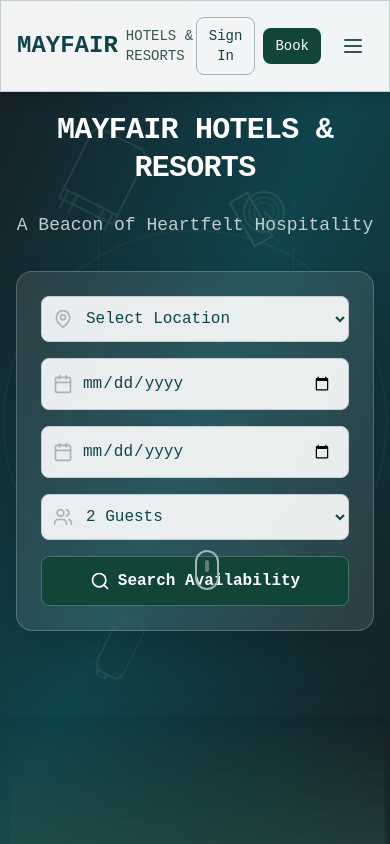
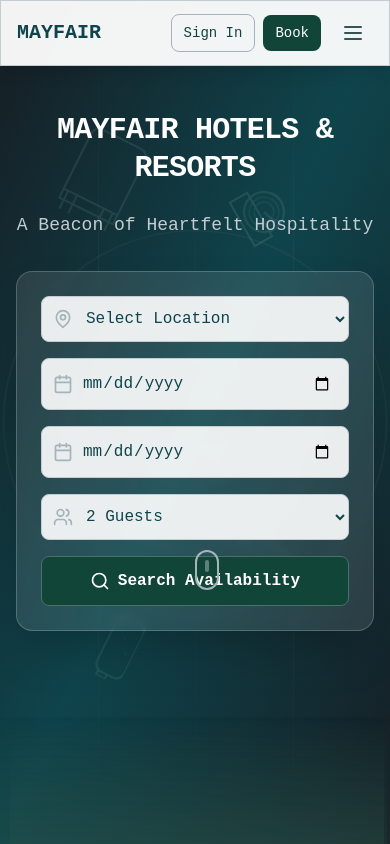
Before and after one commit to saswatnayak1998/demo0, a Next.js app: page / in a window 390 px wide. Shown: the top 844 px of the page. Built offline with nearby package versions, Linux system fonts and the light colour scheme.

Commit message:
first commit

```diff
--- a/components/Header.tsx
+++ b/components/Header.tsx
@@ -45,19 +45,19 @@ export default function Header() {
 
       {/* Main Header */}
       <div className="max-w-7xl mx-auto px-4 sm:px-6 lg:px-8">
-        <div className="flex items-center justify-between py-4">
+        <div className="flex items-center justify-between py-3">
           {/* Logo */}
-          <div className="flex items-center">
-            <div className="text-2xl font-sans font-bold text-primary-900">
+          <div className="flex items-center flex-1 min-w-0">
+            <div className="text-xl sm:text-2xl font-sans font-bold text-primary-900 truncate">
               MAYFAIR
             </div>
-            <div className="ml-2 text-sm text-primary-700 font-sans">
+            <div className="ml-2 text-sm text-primary-700 font-sans hidden sm:block truncate">
               HOTELS & RESORTS
             </div>
           </div>
 
           {/* Right Controls: CTAs + Burger */}
-          <div className="flex items-center gap-2 sm:gap-3">
+          <div className="flex items-center gap-2 sm:gap-3 shrink-0">
             {/* Compact CTAs on small screens */}
             <button className="inline-flex md:hidden px-3 py-2 rounded-lg border border-primary-300 text-primary-800 hover:bg-primary-50 transition-colors font-sans text-sm" aria-label="Sign In">
               Sign In
```
